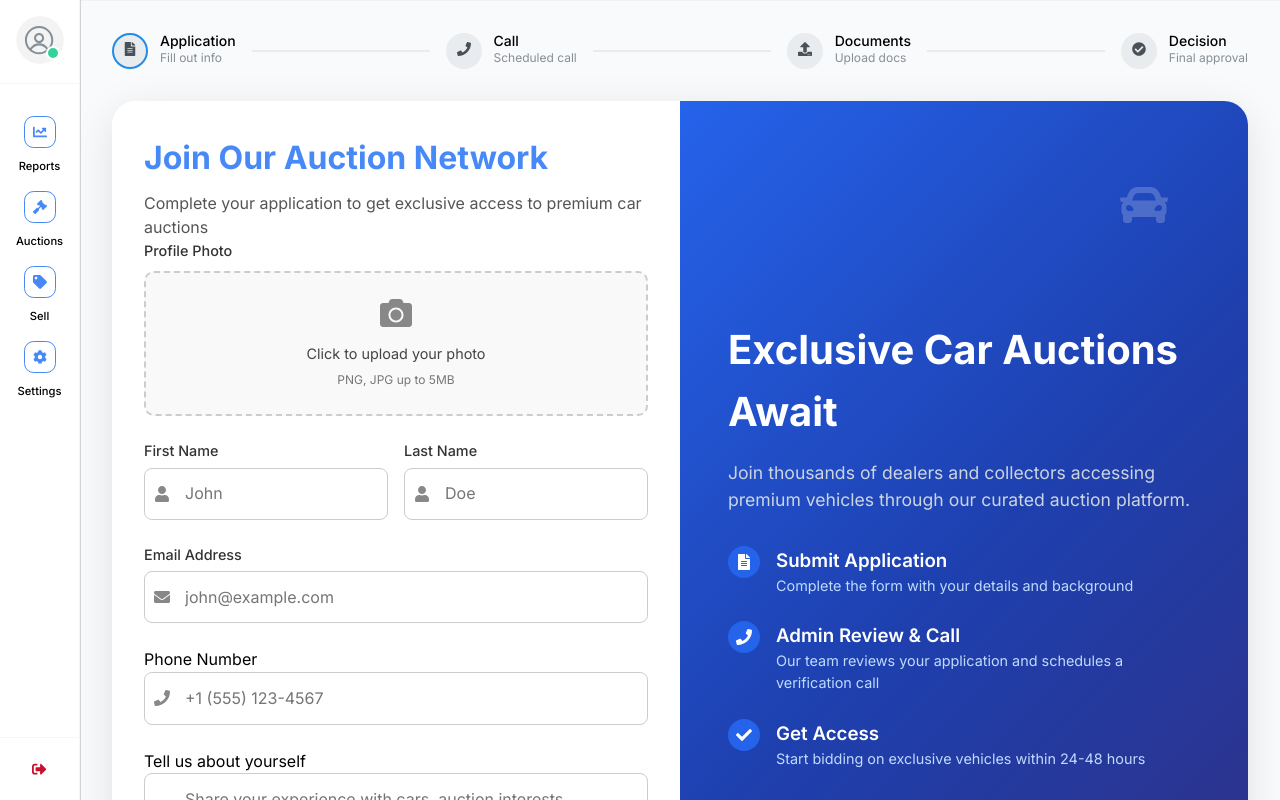
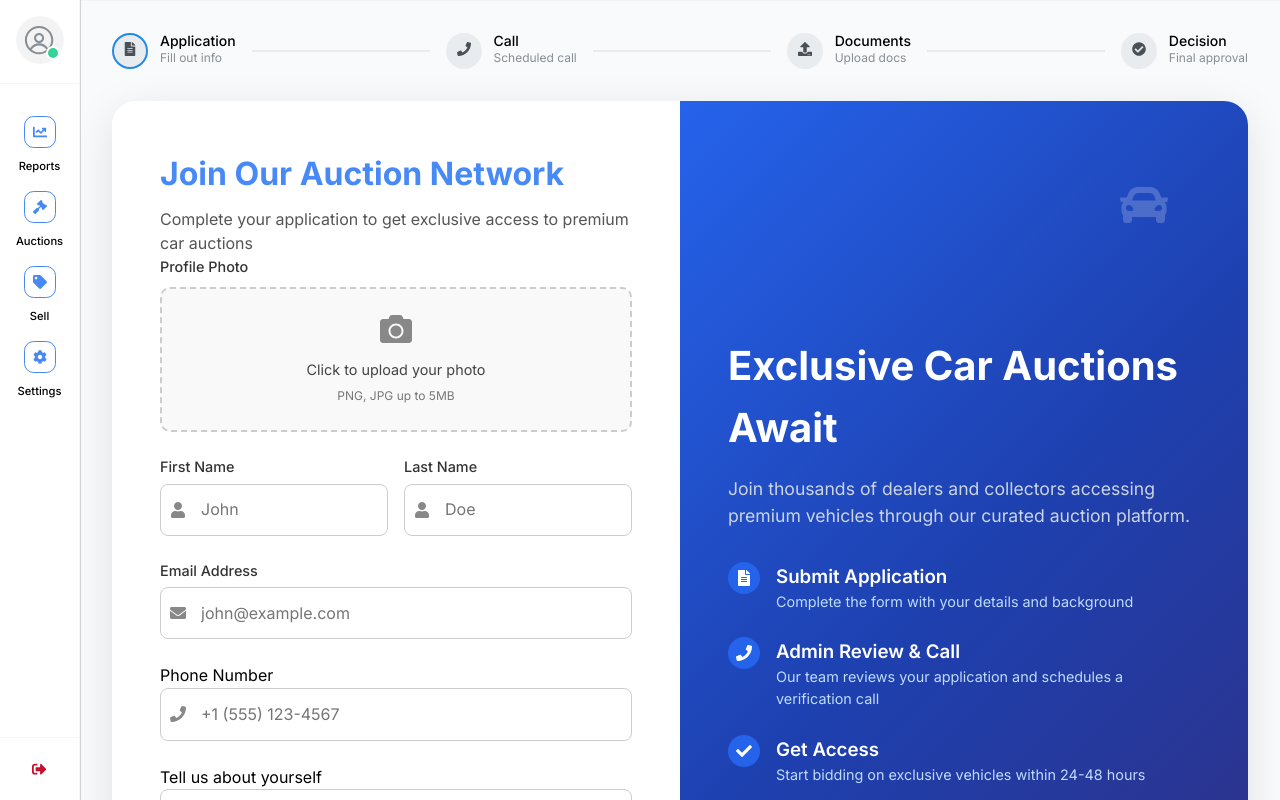
Before and after one commit to do-change-admin/do-change.me, a Next.js app: page /auctions/dealer/form in a window 1280 px wide. Built offline with nearby package versions, Linux system fonts and the light colour scheme; no server answers.

Commit message:
fixed res 2

```diff
--- a/src/app/auctions/dealer/form/ApplicationForm/ApplicationForm.module.css
+++ b/src/app/auctions/dealer/form/ApplicationForm/ApplicationForm.module.css
@@ -7,9 +7,13 @@
 .formSection {
     width: 100%;
     background: white;
-    padding: 2rem;
+    padding: 3rem;
     display: flex;
     align-items: center;
+}
+
+.formContent {
+    width: 100%;
 }
 
 .formHeader h1 {
```
